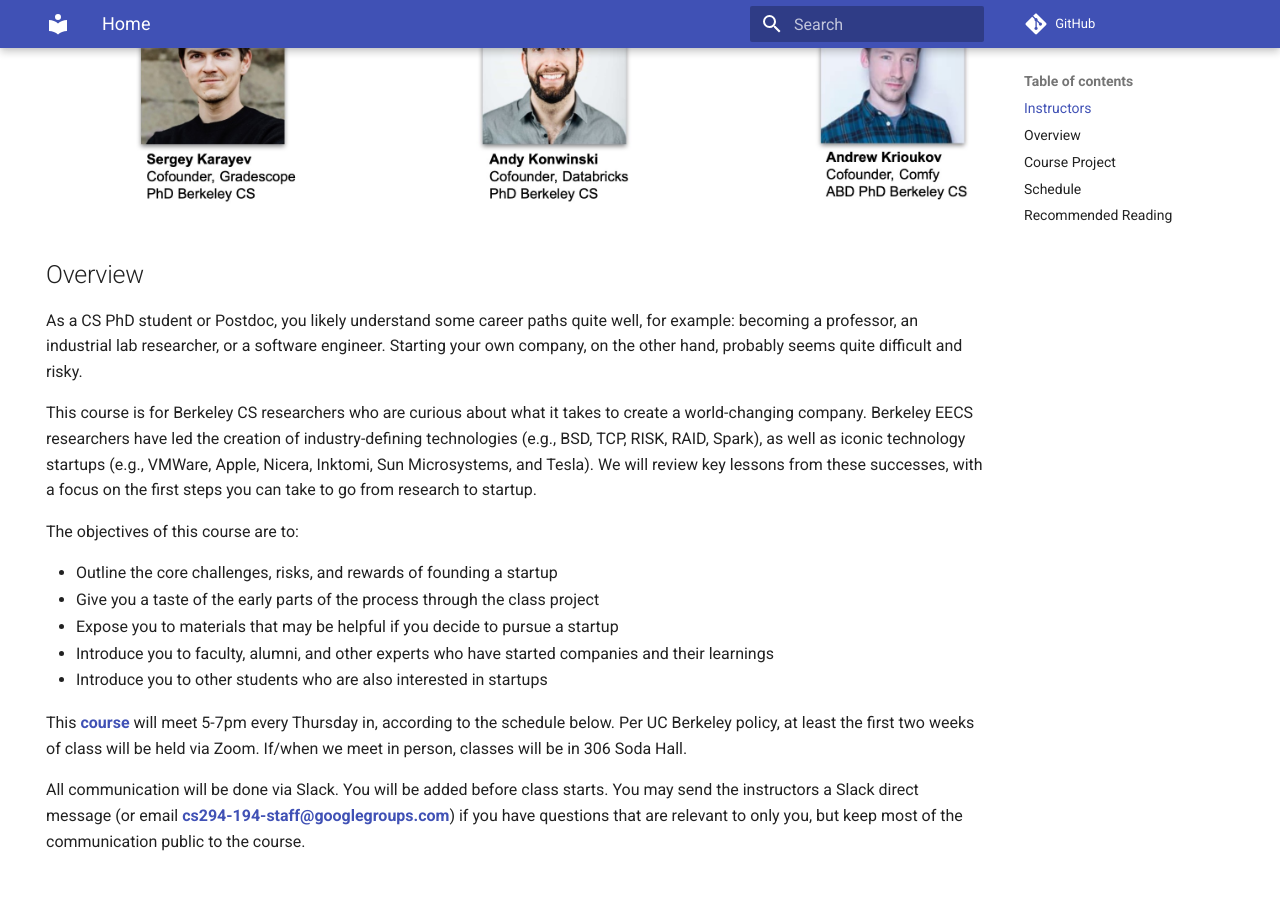
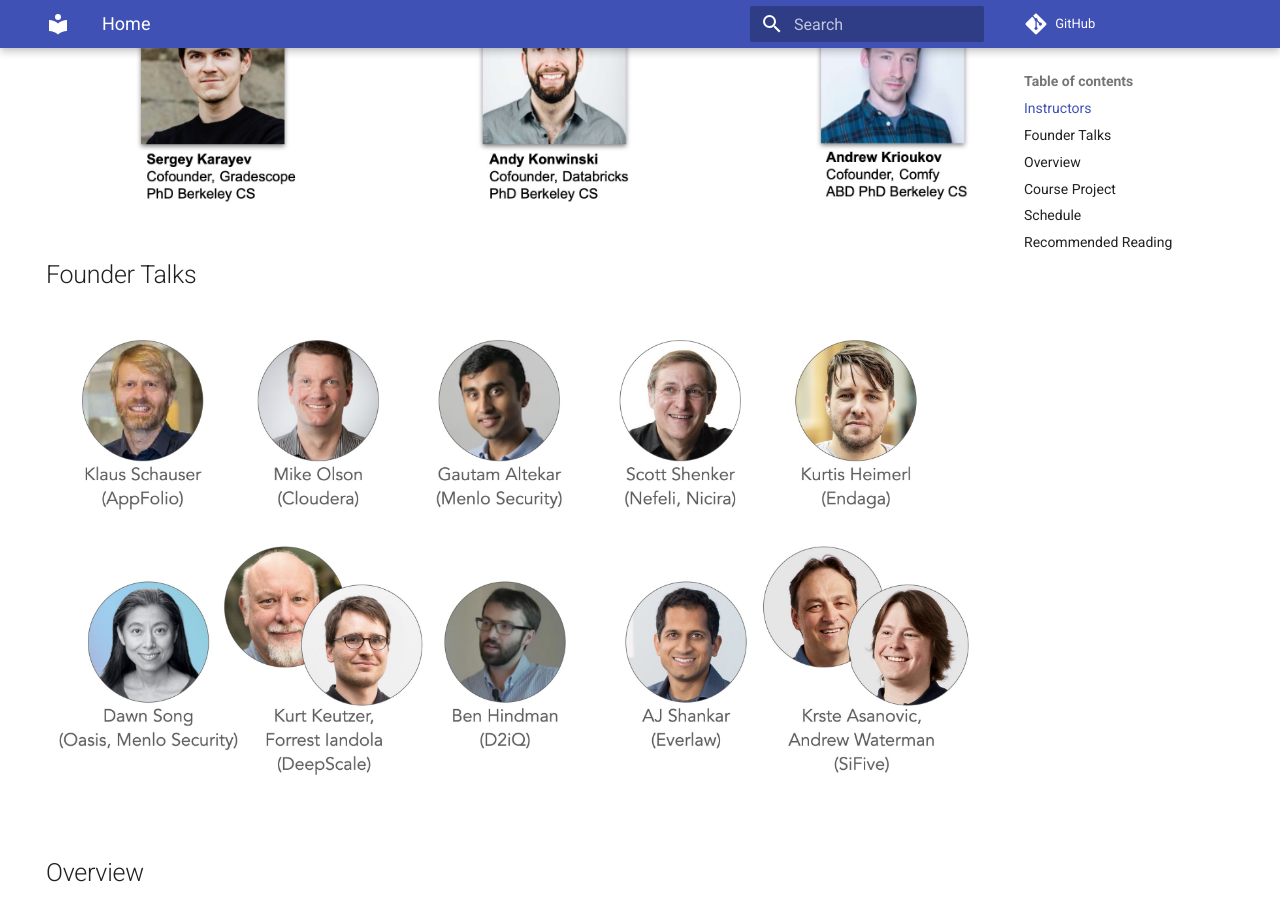
Before and after one commit to research-to-startup/research-to-startup.github.io, an MkDocs documentation site: the page built from docs/index.md, in a window 1280 px wide and 900 px high, scrolled down 611 px. Built offline with MkDocs 1.6.1 and Material for MkDocs 9.7.7, drawn with Linux system fonts in a browser that asks for light colours; comment, search, counter and statistics services are not loaded.

Commit message:
add founder talks and optimize images

```diff
--- a/docs/index.md
+++ b/docs/index.md
@@ -10,6 +10,10 @@
 ## Instructors
 
 ![Pieter Abbeel, Ali Ghodsi, Ion Stoica, Sergey Karayev, Andy Konwinski, Andrew Krioukov](images/instructors.jpg)
+
+## Founder Talks
+
+![Klaus Schauser, Mike Olson, Gautam Altekar, Scott Shenker, Kurtis Heimerl, Dawn Song, Kurt Keutzer & Forrest Iandola, Ben Hindman, AJ Shankar, Krste Asanovic & Andrew Waterman](images/founder_talks.jpg)
 
 ## Overview
 
```
Also changed, not shown: docs/images/founder_talks.jpg (added), docs/images/gradescope-add-group-members.png, docs/images/gradescope-view-or-edit-group.png, docs/images/instructors.jpg, docs/images/schedule.jpg.
